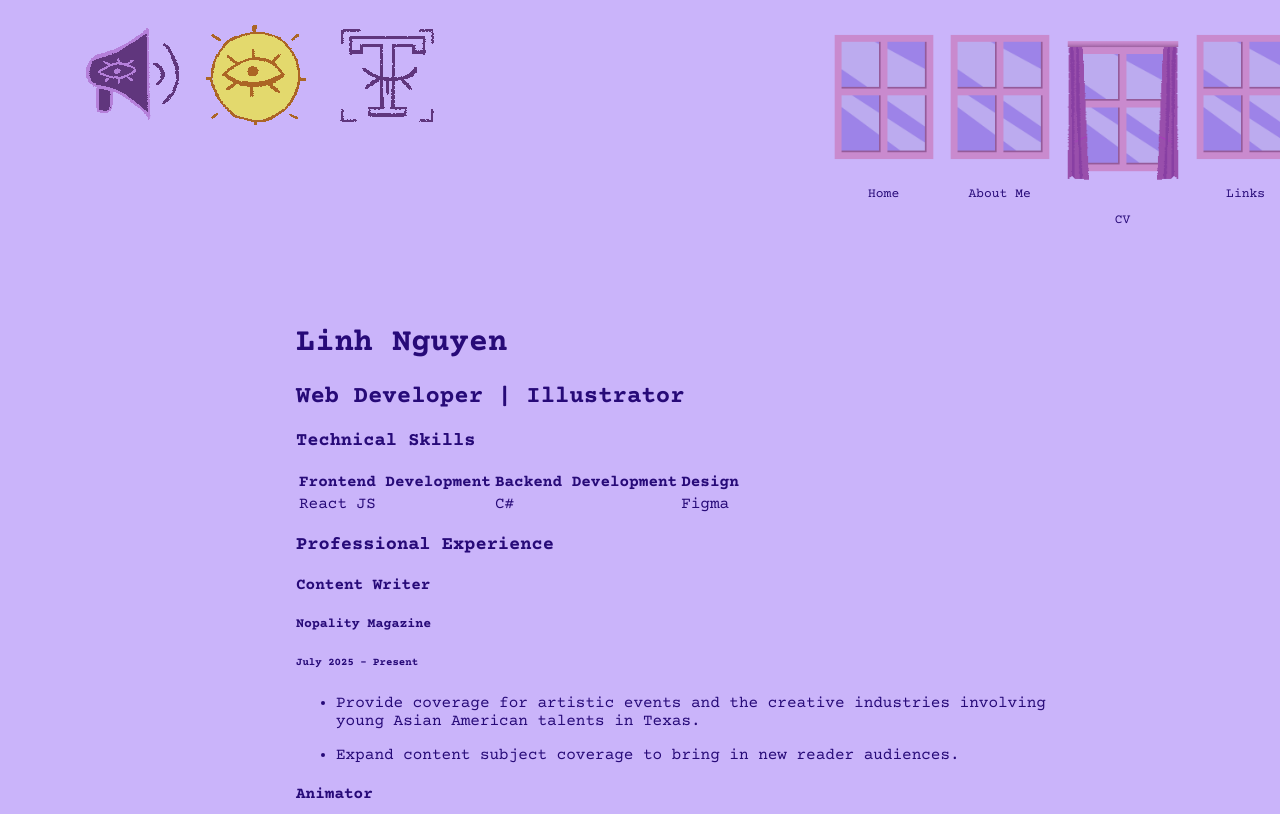
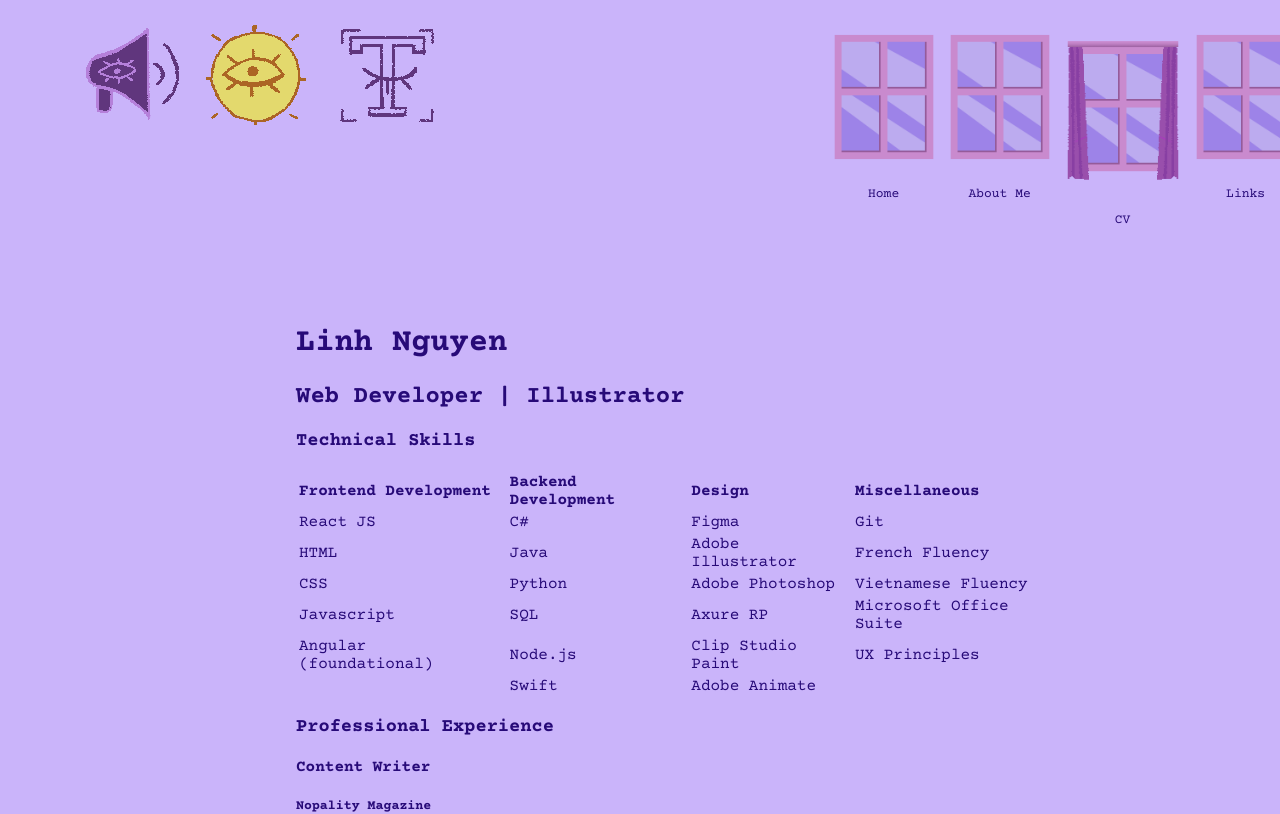
Before and after one commit to ViLinh27/vilinh27-rooms, a React (Create React App) app in the folder linh-rooms/: page /pages/CV in a window 1280 px wide. Shown: the top 814 px of the page. Built offline with nearby package versions, Linux system fonts and the light colour scheme.

Commit message:
finish basis skills table

```diff
--- a/linh-rooms/src/pages/MyCV.js
+++ b/linh-rooms/src/pages/MyCV.js
@@ -23,6 +23,7 @@ function MyCV(){
                                 <th>Frontend Development</th>
                                 <th>Backend Development</th>
                                 <th>Design</th>
+                                <th>Miscellaneous</th>
                             </tr>
                             <tr>
                                 <td>
@@ -34,6 +35,39 @@ function MyCV(){
                                 <td>
                                     Figma
                                 </td>
+                                <td>
+                                    Git
+                                </td>
+                            </tr>
+                            <tr>
+                                <td>HTML</td>
+                                <td>Java</td>
+                                <td>Adobe Illustrator</td>
+                                <td>French Fluency</td>
+                            </tr>
+                            <tr>
+                                <td>CSS</td>
+                                <td>Python</td>
+                                <td>Adobe Photoshop</td>
+                                <td>Vietnamese Fluency</td>
+                            </tr>
+                            <tr>
+                                <td>Javascript</td>
+                                <td>SQL</td>
+                                <td>Axure RP</td>
+                                <td>Microsoft Office Suite</td>
+                            </tr>
+                            <tr>
+                                <td>Angular (foundational)</td>
+                                <td>Node.js</td>
+                                <td>Clip Studio Paint</td>
+                                <td>UX Principles</td>
+                            </tr>
+                            <tr>
+                                <td></td>
+                                <td>Swift</td>
+                                <td>Adobe Animate</td>
+                                <td></td>
                             </tr>
                         </table>
                     </div>
```
